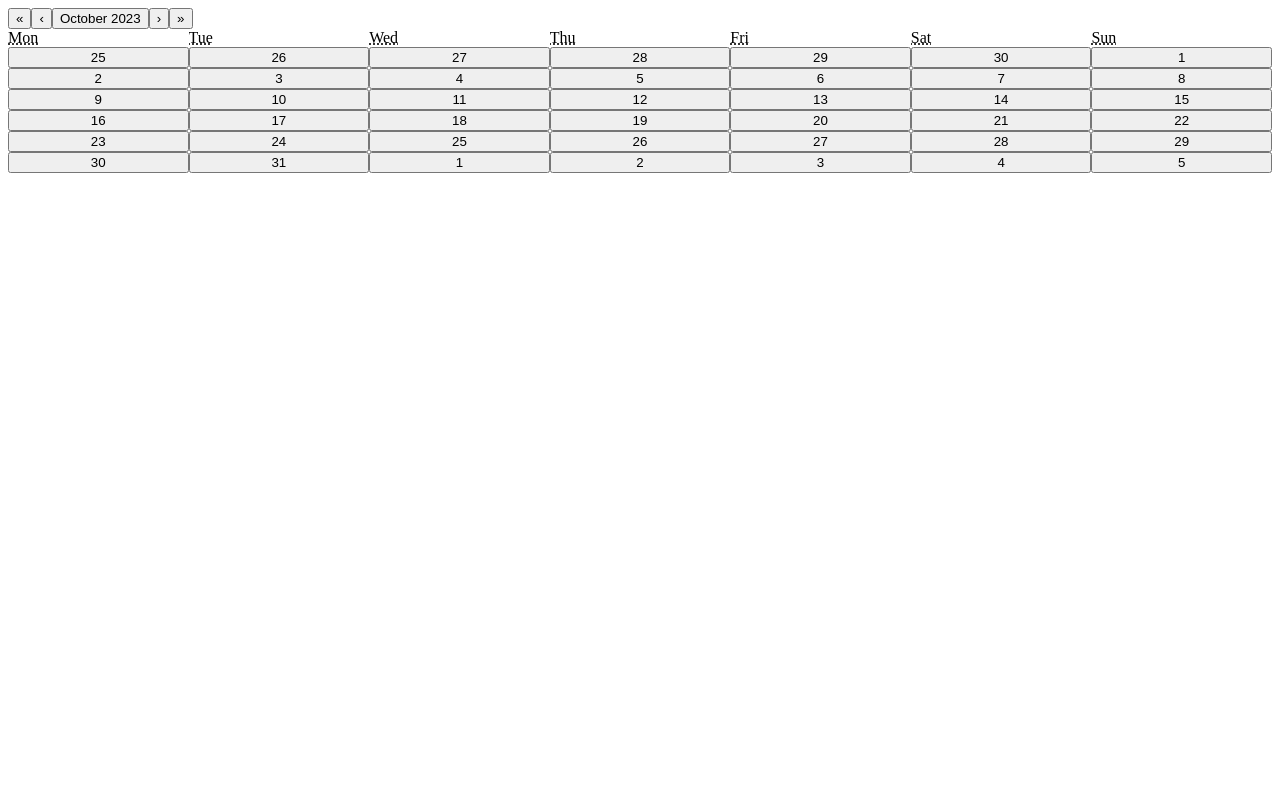
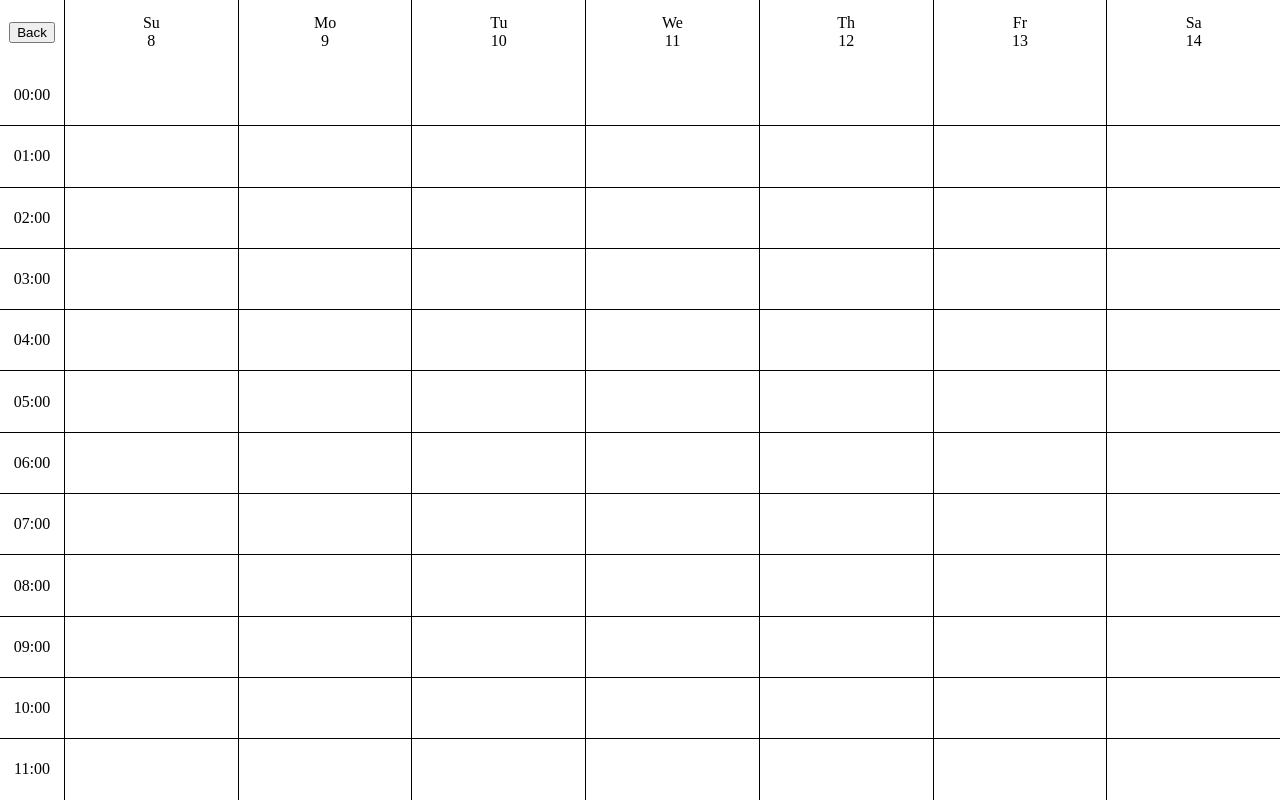
Before and after one commit to inspectorr/NextWeekTWA, a React (Create React App) app in the folder client/: page / in a window 1280 px wide. Both pictures are taken after a click on the button "10". Built offline with nearby package versions, Linux system fonts and the light colour scheme; no server answers.

Commit message:
bare minimum calendar + week layout

```diff
--- a/client/src/App.js
+++ b/client/src/App.js
@@ -1,8 +1,8 @@
 import { useEffect } from 'react';
 import { useRequest } from './helpers/hooks';
-import { Calendar } from './calendar/Calendar';
-import { TWA } from './telegram';
+import { Calendar } from './calendar';
 import { apiUrls } from './urls';
+import './app.css';
 
 function App() {
     const [response, isLoading, authenticate] = useRequest({
--- /dev/null
+++ b/client/src/app.css
@@ -0,0 +1,7 @@
+body {
+    margin: 0;
+}
+
+*::-webkit-scrollbar{
+    display: none;
+}
--- a/client/src/calendar/Calendar.js
+++ /dev/null
@@ -1,9 +0,0 @@
-import ReactCalendar from 'react-calendar';
-
-export function Calendar() {
-    return (
-        <div>
-            <ReactCalendar />
-        </div>
-    );
-}
--- /dev/null
+++ b/client/src/calendar/index.js
@@ -0,0 +1,37 @@
+import { useState } from 'react';
+import ReactCalendar from 'react-calendar';
+import { Week } from './week';
+import cn from 'classnames';
+import styles from './style.module.scss';
+
+export function Calendar() {
+    const [day, setDay] = useState(null);
+
+    function onClickDay(date) {
+        setDay(date);
+    }
+
+    return (
+        <div>
+            <View isCurrent={ !day }>
+                <ReactCalendar
+                    onClickDay={ onClickDay }
+                />
+            </View>
+            <View isCurrent={ day }>
+                <Week
+                    day={ day }
+                    toCalendar={ () => { setDay(null); } }
+                />
+            </View>
+        </div>
+    );
+}
+
+function View({ isCurrent, children }) {
+    return (
+        <div className={ cn(styles.view, isCurrent && styles.viewCurrent) } >
+            { children }
+        </div>
+    );
+}
--- /dev/null
+++ b/client/src/calendar/style.module.scss
@@ -0,0 +1,51 @@
+.view {
+  display: none;
+}
+
+.viewCurrent {
+  display: flex;
+  height: 100vh;
+}
+
+.table {
+  width: 100%;
+
+  .tableBody {
+    height: calc(100vh - 4rem);
+    overflow: scroll;
+  }
+}
+
+.cell {
+  box-sizing: border-box;
+  display: flex;
+  flex-direction: column;
+  justify-content: center;
+  align-items: center;
+}
+
+.cell + .cell {
+  border-left: 1px solid black;
+}
+
+.cellHeader {
+}
+
+.cellStarter {
+
+}
+
+.row {
+  box-sizing: border-box;
+  display: grid;
+  grid-template-columns: 4rem repeat(7, 1fr);
+  height: 8.33%;
+}
+
+.row + .row {
+  border-top: 1px solid black;
+}
+
+.rowHeader {
+  height: 4rem;
+}
--- /dev/null
+++ b/client/src/calendar/week.js
@@ -0,0 +1,63 @@
+import dayjs from 'dayjs';
+import localeData from 'dayjs/plugin/localeData';
+import weekOfYear from 'dayjs/plugin/weekOfYear';
+import cn from 'classnames';
+
+import styles from './style.module.scss';
+
+dayjs.extend(localeData);
+dayjs.extend(weekOfYear);
+
+
+const weekdays = dayjs.weekdaysMin();
+
+export function Week({
+    day,
+    toCalendar,
+}) {
+    const weekStart = dayjs(day).startOf('week');
+    const week = weekdays?.map((weekDayName, i) => {
+        const weekDay = weekStart.add(i, 'day');
+        const date = weekDay.date();
+        return (
+            <div key={ weekDayName } className={ cn(styles.cell, styles.cellHeader) }>
+                <div>{ weekDayName }</div>
+                <div>{ date }</div>
+            </div>
+        );
+    });
+
+    const hours = Array.from({ length: 24 }, (_, i) => {
+        const hour = i < 10 ? `0${i}` : `${i}`;
+        return (
+            <div className={ styles.row }>
+                <div className={ styles.cell }>{ `${hour}:00` }</div>
+                { weekdays?.map(() => {
+                    return (
+                        <div className={ styles.cell } />
+                    );
+                }) }
+            </div>
+        );
+    });
+
+    if (!day) {
+        return null;
+    }
+
+    return (
+        <div className={ styles.table }>
+            <div className={ cn(styles.row, styles.rowHeader) }>
+                <div className={ cn(styles.cell, styles.cellHeader) }>
+                    <button onClick={ toCalendar }>Back</button>
+                </div>
+                { week }
+            </div>
+            <div
+                className={ styles.tableBody }
+            >
+                { hours }
+            </div>
+        </div>
+    );
+}
--- a/client/src/urls.js
+++ b/client/src/urls.js
@@ -1,3 +1,3 @@
 export const apiUrls = {
-    auth: '/bot/auth/',
+    auth: '/api/bot/auth/',
 };
```
